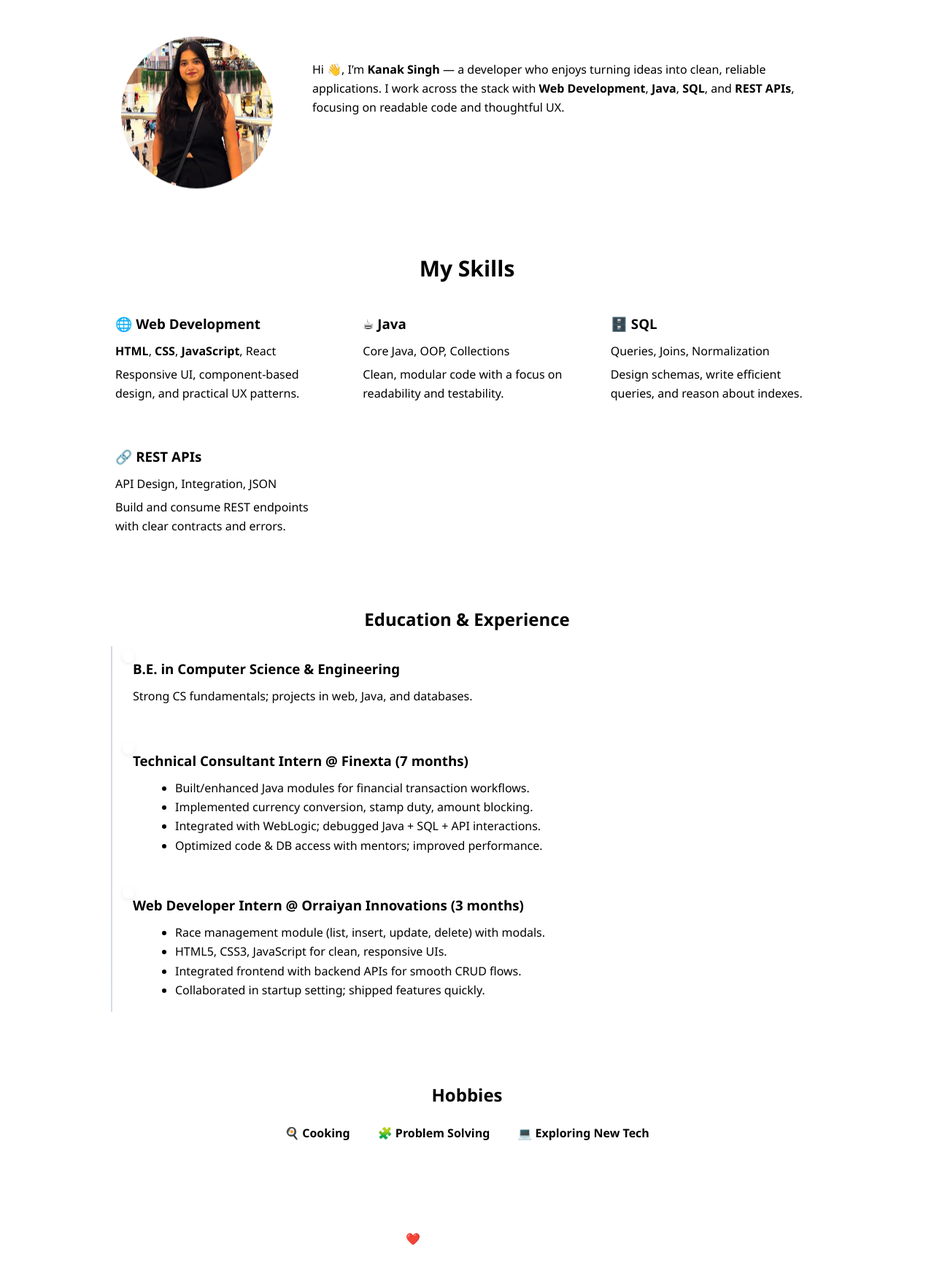
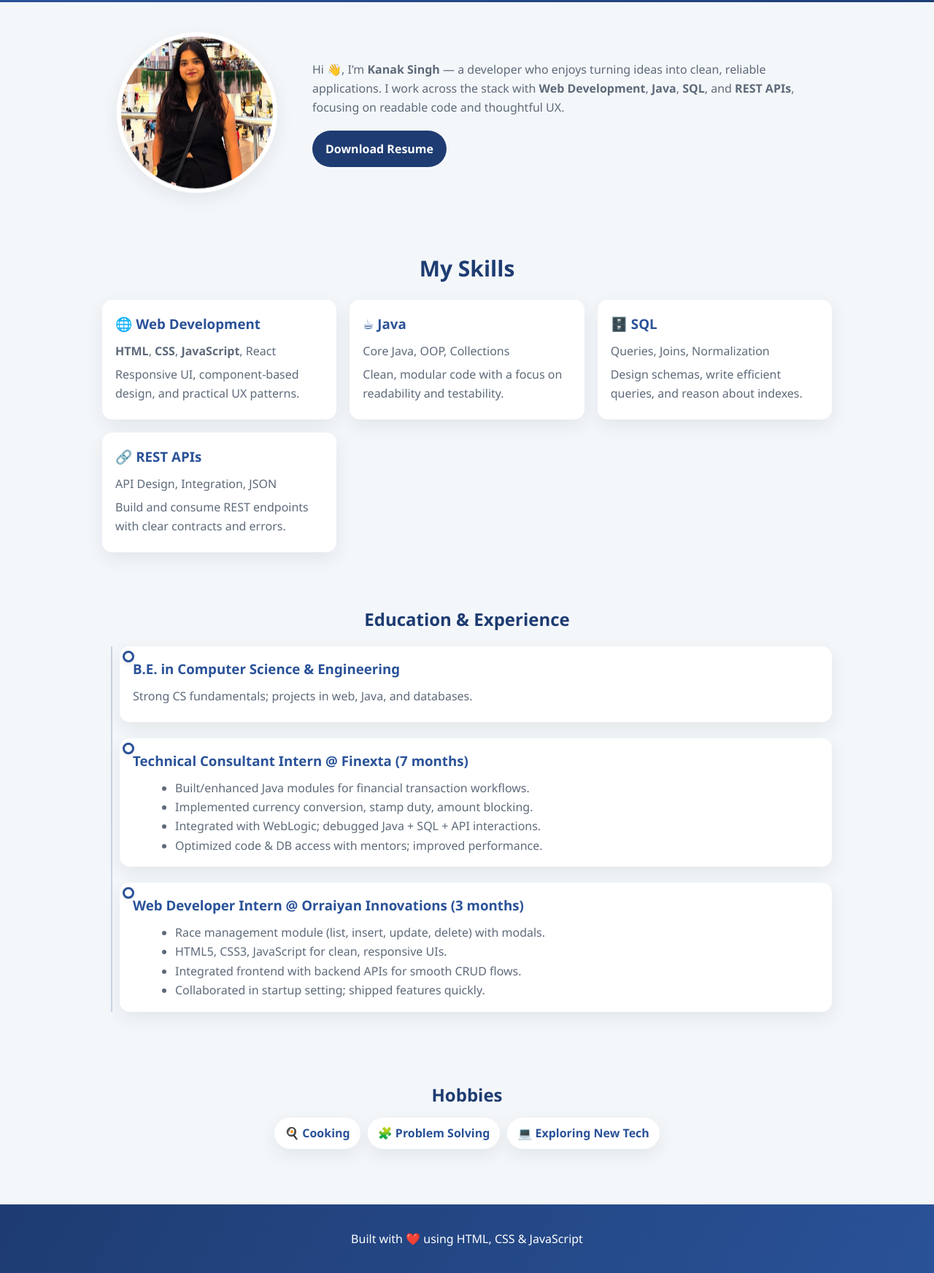
Before and after one commit to Kanak045/fortunecloud_project_work, a plain HTML site: page about.html in a window 1280 px wide. Shown: the part 219-1964 px from the top of the page at 73% size. Drawn offline with Linux system fonts and the light colour scheme.

Commit message:
Cleaned and resolved CSS file

```diff
--- a/about.css
+++ b/about.css
@@ -1,327 +1,306 @@
-<<<<<<< HEAD
 /* ========= Theme Vars ========= */
-:root{
-  --bg:#f4f7fa;
-  --text:#222;
-  --muted:#5e6a7a;
-  --brand1:#1e3c72;
-  --brand2:#2a5298;
-  --card:#fff;
-  --shadow:0 8px 24px rgba(16,24,40,.08);
-  --radius:14px;
+:root {
+  --bg: #f4f7fa;
+  --text: #222;
+  --muted: #5e6a7a;
+  --brand1: #1e3c72;
+  --brand2: #2a5298;
+  --card: #fff;
+  --shadow: 0 8px 24px rgba(16, 24, 40, 0.08);
+  --radius: 14px;
 }
 
-*{box-sizing:border-box}
-html{scroll-behavior:smooth}
-body{
-  margin:0;
-  font-family:'Segoe UI', Tahoma, Geneva, Verdana, sans-serif;
-  line-height:1.65;
-  background:var(--bg);
-  color:var(--text);
+* {
+  box-sizing: border-box;
+}
+html {
+  scroll-behavior: smooth;
+}
+body {
+  margin: 0;
+  font-family: 'Segoe UI', Tahoma, Geneva, Verdana, sans-serif;
+  line-height: 1.65;
+  background: var(--bg);
+  color: var(--text);
 }
 
 /* ========= Layout Helpers ========= */
-.container{ max-width:1000px; margin:0 auto; padding:0 20px; }
+.container {
+  max-width: 1000px;
+  margin: 0 auto;
+  padding: 0 20px;
+}
 
 /* ========= Header ========= */
-.site-header{
-  padding:64px 20px 48px;
-  text-align:center;
-  color:#fff;
+.site-header {
+  padding: 64px 20px 48px;
+  text-align: center;
+  color: #fff;
   background: linear-gradient(120deg, var(--brand1), var(--brand2), var(--brand1));
   background-size: 200% 200%;
   animation: gradientShift 14s ease infinite;
   position: relative;
-  overflow:hidden;
+  overflow: hidden;
 }
-.site-header h1{ margin:0 0 8px; font-size:clamp(28px, 5vw, 44px); font-weight:800; letter-spacing:.3px; }
-.subtitle{ margin:0; opacity:.95; font-size:clamp(14px, 2.5vw, 18px) }
+.site-header h1 {
+  margin: 0 0 8px;
+  font-size: clamp(28px, 5vw, 44px);
+  font-weight: 800;
+  letter-spacing: 0.3px;
+}
+.subtitle {
+  margin: 0;
+  opacity: 0.95;
+  font-size: clamp(14px, 2.5vw, 18px);
+}
 
-@keyframes gradientShift{
-  0%{background-position:0% 50%}
-  50%{background-position:100% 50%}
-  100%{background-position:0% 50%}
+@keyframes gradientShift {
+  0% {
+    background-position: 0% 50%;
+  }
+  50% {
+    background-position: 100% 50%;
+  }
+  100% {
+    background-position: 0% 50%;
+  }
 }
 
 /* ========= Intro ========= */
-.intro{
-  display:grid;
+.intro {
+  display: grid;
   grid-template-columns: 260px 1fr;
-  gap:28px;
-  align-items:center;
-  padding:42px 0;
+  gap: 28px;
+  align-items: center;
+  padding: 42px 0;
 }
-.intro-media{
-  display:flex; justify-content:center;
+.intro-media {
+  display: flex;
+  justify-content: center;
 }
-.profile-pic{
-  width:220px; height:220px; border-radius:50%;
-  object-fit:cover; border:6px solid #fff;
+.profile-pic {
+  width: 220px;
+  height: 220px;
+  border-radius: 50%;
+  object-fit: cover;
+  border: 6px solid #fff;
   box-shadow: var(--shadow);
 }
-.float-up{ animation: float 5.5s ease-in-out infinite; }
-@keyframes float{
-  0%{ transform: translateY(0) }
-  50%{ transform: translateY(-10px) }
-  100%{ transform: translateY(0) }
+.float-up {
+  animation: float 5.5s ease-in-out infinite;
 }
-.intro-text p{ margin:0 0 18px; color:var(--muted) }
+@keyframes float {
+  0% {
+    transform: translateY(0);
+  }
+  50% {
+    transform: translateY(-10px);
+  }
+  100% {
+    transform: translateY(0);
+  }
+}
+.intro-text p {
+  margin: 0 0 18px;
+  color: var(--muted);
+}
 
-.quick-actions{ display:flex; gap:12px; flex-wrap:wrap; }
-.btn{
-  display:inline-block; text-decoration:none; font-weight:700;
-  padding:12px 18px; border-radius:999px; transition: all .2s ease;
+.quick-actions {
+  display: flex;
+  gap: 12px;
+  flex-wrap: wrap;
 }
-.btn.primary{ background:var(--brand1); color:#fff; }
-.btn.primary:hover{ background:var(--brand2); transform: translateY(-1px); }
-.btn.ghost{ border:2px solid var(--brand1); color:var(--brand1); }
-.btn.ghost:hover{ background:rgba(30,60,114,.06); transform: translateY(-1px); }
+.btn {
+  display: inline-block;
+  text-decoration: none;
+  font-weight: 700;
+  padding: 12px 18px;
+  border-radius: 999px;
+  transition: all 0.2s ease;
+}
+.btn.primary {
+  background: var(--brand1);
+  color: #fff;
+}
+.btn.primary:hover {
+  background: var(--brand2);
+  transform: translateY(-1px);
+}
+.btn.ghost {
+  border: 2px solid var(--brand1);
+  color: var(--brand1);
+}
+.btn.ghost:hover {
+  background: rgba(30, 60, 114, 0.06);
+  transform: translateY(-1px);
+}
 
 /* ========= Skills ========= */
-.skills-section{ padding:36px 0; text-align:center; }
-.skills-section h2{ font-size:clamp(22px, 3.6vw, 30px); margin:0 0 18px; color:var(--brand1) }
+.skills-section {
+  padding: 36px 0;
+  text-align: center;
+}
+.skills-section h2 {
+  font-size: clamp(22px, 3.6vw, 30px);
+  margin: 0 0 18px;
+  color: var(--brand1);
+}
 
-.skills-grid{
-  display:grid;
+.skills-grid {
+  display: grid;
   grid-template-columns: repeat(auto-fit, minmax(240px, 1fr));
-  gap:18px;
+  gap: 18px;
 }
-.skill-card{
-  background:var(--card);
+.skill-card {
+  background: var(--card);
   border-radius: var(--radius);
-  padding:18px 18px 16px;
+  padding: 18px 18px 16px;
   box-shadow: var(--shadow);
-  text-align:left;
-  transition: transform .22s ease, box-shadow .22s ease;
+  text-align: left;
+  transition: transform 0.22s ease, box-shadow 0.22s ease;
 }
-.skill-card:hover{ transform: translateY(-6px); box-shadow:0 14px 34px rgba(16,24,40,.12) }
-.skill-card h3{ margin:0 0 8px; color:var(--brand2) }
-.skill-card p{ margin:6px 0; color:var(--muted) }
+.skill-card:hover {
+  transform: translateY(-6px);
+  box-shadow: 0 14px 34px rgba(16, 24, 40, 0.12);
+}
+.skill-card h3 {
+  margin: 0 0 8px;
+  color: var(--brand2);
+}
+.skill-card p {
+  margin: 6px 0;
+  color: var(--muted);
+}
 
 /* ========= Timeline ========= */
-.timeline-section{ padding:36px 0; text-align:center; }
-.timeline-section h2{ color:var(--brand1); margin:0 0 18px; }
+.timeline-section {
+  padding: 36px 0;
+  text-align: center;
+}
+.timeline-section h2 {
+  color: var(--brand1);
+  margin: 0 0 18px;
+}
 
-.timeline{
-  position:relative;
+.timeline {
+  position: relative;
   margin: 8px 0 0;
   padding-left: 24px;
 }
-.timeline::before{
-  content:""; position:absolute; left:12px; top:0; bottom:0;
-  width:2px; background: linear-gradient(180deg, rgba(30,60,114,.2), rgba(42,82,152,.2));
+.timeline::before {
+  content: "";
+  position: absolute;
+  left: 12px;
+  top: 0;
+  bottom: 0;
+  width: 2px;
+  background: linear-gradient(180deg, rgba(30, 60, 114, 0.2), rgba(42, 82, 152, 0.2));
 }
-.tl-item{ position:relative; margin: 18px 0 22px; }
-.tl-dot{
-  position:absolute; left:4px; top:6px; width:16px; height:16px; border-radius:50%;
-  background: #fff; border:3px solid var(--brand2); box-shadow: 0 2px 6px rgba(0,0,0,.08);
+.tl-item {
+  position: relative;
+  margin: 18px 0 22px;
 }
-.tl-card{
-  background:var(--card); box-shadow: var(--shadow);
-  border-radius: var(--radius); padding:16px 18px; text-align:left;
+.tl-dot {
+  position: absolute;
+  left: 4px;
+  top: 6px;
+  width: 16px;
+  height: 16px;
+  border-radius: 50%;
+  background: #fff;
+  border: 3px solid var(--brand2);
+  box-shadow: 0 2px 6px rgba(0, 0, 0, 0.08);
 }
-.tl-card h3{ margin:0 0 8px; color:var(--brand2) }
-.tl-card p{ margin:6px 0; color:var(--muted) }
-.tl-card ul{ margin:6px 0 0 18px; color:var(--muted) }
+.tl-card {
+  background: var(--card);
+  box-shadow: var(--shadow);
+  border-radius: var(--radius);
+  padding: 16px 18px;
+  text-align: left;
+}
+.tl-card h3 {
+  margin: 0 0 8px;
+  color: var(--brand2);
+}
+.tl-card p {
+  margin: 6px 0;
+  color: var(--muted);
+}
+.tl-card ul {
+  margin: 6px 0 0 18px;
+  color: var(--muted);
+}
 
 /* ========= Hobbies ========= */
-.hobbies{ padding:36px 0; text-align:center; }
-.hobbies h2{ color:var(--brand1); margin:0 0 12px; }
-.chips{ display:flex; justify-content:center; flex-wrap:wrap; gap:10px; }
-.chip{
-  background:var(--card); border-radius:999px; padding:8px 14px;
-  box-shadow: var(--shadow); font-weight:600; color:var(--brand2);
+.hobbies {
+  padding: 36px 0;
+  text-align: center;
+}
+.hobbies h2 {
+  color: var(--brand1);
+  margin: 0 0 12px;
+}
+.chips {
+  display: flex;
+  justify-content: center;
+  flex-wrap: wrap;
+  gap: 10px;
+}
+.chip {
+  background: var(--card);
+  border-radius: 999px;
+  padding: 8px 14px;
+  box-shadow: var(--shadow);
+  font-weight: 600;
+  color: var(--brand2);
 }
 
 /* ========= Footer ========= */
-.site-footer{
-  margin-top:40px; padding:18px 20px; text-align:center; color:#fff;
+.site-footer {
+  margin-top: 40px;
+  padding: 18px 20px;
+  text-align: center;
+  color: #fff;
   background: linear-gradient(120deg, var(--brand1), var(--brand2));
 }
 
 /* ========= Reveal on Scroll ========= */
-.fade-in{
-  opacity:0; transform: translateY(26px);
-  transition: opacity .6s ease, transform .6s ease;
+.fade-in {
+  opacity: 0;
+  transform: translateY(26px);
+  transition: opacity 0.6s ease, transform 0.6s ease;
 }
-.fade-in.show{
-  opacity:1; transform: translateY(0);
+.fade-in.show {
+  opacity: 1;
+  transform: translateY(0);
 }
 
 /* Staggered reveal (nice touch) */
-.skills-grid .skill-card:nth-child(1){ transition-delay: .05s }
-.skills-grid .skill-card:nth-child(2){ transition-delay: .10s }
-.skills-grid .skill-card:nth-child(3){ transition-delay: .15s }
-.skills-grid .skill-card:nth-child(4){ transition-delay: .20s }
+.skills-grid .skill-card:nth-child(1) {
+  transition-delay: 0.05s;
+}
+.skills-grid .skill-card:nth-child(2) {
+  transition-delay: 0.1s;
+}
+.skills-grid .skill-card:nth-child(3) {
+  transition-delay: 0.15s;
+}
+.skills-grid .skill-card:nth-child(4) {
+  transition-delay: 0.2s;
+}
 
 /* ========= Responsive ========= */
-@media (max-width: 820px){
-  .intro{ grid-template-columns: 1fr; text-align:center }
-  .intro-text p{ margin-left:auto; margin-right:auto; max-width:640px }
-  .intro-media{ order:-1 } /* put photo on top for mobile */
+@media (max-width: 820px) {
+  .intro {
+    grid-template-columns: 1fr;
+    text-align: center;
+  }
+  .intro-text p {
+    margin-left: auto;
+    margin-right: auto;
+    max-width: 640px;
+  }
+  .intro-media {
+    order: -1; /* put photo on top for mobile */
+  }
 }
-=======
-/* ========= Theme Vars ========= */
-:root{
-  --bg:#f4f7fa;
-  --text:#222;
-  --muted:#5e6a7a;
-  --brand1:#1e3c72;
-  --brand2:#2a5298;
-  --card:#fff;
-  --shadow:0 8px 24px rgba(16,24,40,.08);
-  --radius:14px;
-}
-
-*{box-sizing:border-box}
-html{scroll-behavior:smooth}
-body{
-  margin:0;
-  font-family:'Segoe UI', Tahoma, Geneva, Verdana, sans-serif;
-  line-height:1.65;
-  background:var(--bg);
-  color:var(--text);
-}
-
-/* ========= Layout Helpers ========= */
-.container{ max-width:1000px; margin:0 auto; padding:0 20px; }
-
-/* ========= Header ========= */
-.site-header{
-  padding:64px 20px 48px;
-  text-align:center;
-  color:#fff;
-  background: linear-gradient(120deg, var(--brand1), var(--brand2), var(--brand1));
-  background-size: 200% 200%;
-  animation: gradientShift 14s ease infinite;
-  position: relative;
-  overflow:hidden;
-}
-.site-header h1{ margin:0 0 8px; font-size:clamp(28px, 5vw, 44px); font-weight:800; letter-spacing:.3px; }
-.subtitle{ margin:0; opacity:.95; font-size:clamp(14px, 2.5vw, 18px) }
-
-@keyframes gradientShift{
-  0%{background-position:0% 50%}
-  50%{background-position:100% 50%}
-  100%{background-position:0% 50%}
-}
-
-/* ========= Intro ========= */
-.intro{
-  display:grid;
-  grid-template-columns: 260px 1fr;
-  gap:28px;
-  align-items:center;
-  padding:42px 0;
-}
-.intro-media{
-  display:flex; justify-content:center;
-}
-.profile-pic{
-  width:220px; height:220px; border-radius:50%;
-  object-fit:cover; border:6px solid #fff;
-  box-shadow: var(--shadow);
-}
-.float-up{ animation: float 5.5s ease-in-out infinite; }
-@keyframes float{
-  0%{ transform: translateY(0) }
-  50%{ transform: translateY(-10px) }
-  100%{ transform: translateY(0) }
-}
-.intro-text p{ margin:0 0 18px; color:var(--muted) }
-
-.quick-actions{ display:flex; gap:12px; flex-wrap:wrap; }
-.btn{
-  display:inline-block; text-decoration:none; font-weight:700;
-  padding:12px 18px; border-radius:999px; transition: all .2s ease;
-}
-.btn.primary{ background:var(--brand1); color:#fff; }
-.btn.primary:hover{ background:var(--brand2); transform: translateY(-1px); }
-.btn.ghost{ border:2px solid var(--brand1); color:var(--brand1); }
-.btn.ghost:hover{ background:rgba(30,60,114,.06); transform: translateY(-1px); }
-
-/* ========= Skills ========= */
-.skills-section{ padding:36px 0; text-align:center; }
-.skills-section h2{ font-size:clamp(22px, 3.6vw, 30px); margin:0 0 18px; color:var(--brand1) }
-
-.skills-grid{
-  display:grid;
-  grid-template-columns: repeat(auto-fit, minmax(240px, 1fr));
-  gap:18px;
-}
-.skill-card{
-  background:var(--card);
-  border-radius: var(--radius);
-  padding:18px 18px 16px;
-  box-shadow: var(--shadow);
-  text-align:left;
-  transition: transform .22s ease, box-shadow .22s ease;
-}
-.skill-card:hover{ transform: translateY(-6px); box-shadow:0 14px 34px rgba(16,24,40,.12) }
-.skill-card h3{ margin:0 0 8px; color:var(--brand2) }
-.skill-card p{ margin:6px 0; color:var(--muted) }
-
-/* ========= Timeline ========= */
-.timeline-section{ padding:36px 0; text-align:center; }
-.timeline-section h2{ color:var(--brand1); margin:0 0 18px; }
-
-.timeline{
-  position:relative;
-  margin: 8px 0 0;
-  padding-left: 24px;
-}
-.timeline::before{
-  content:""; position:absolute; left:12px; top:0; bottom:0;
-  width:2px; background: linear-gradient(180deg, rgba(30,60,114,.2), rgba(42,82,152,.2));
-}
-.tl-item{ position:relative; margin: 18px 0 22px; }
-.tl-dot{
-  position:absolute; left:4px; top:6px; width:16px; height:16px; border-radius:50%;
-  background: #fff; border:3px solid var(--brand2); box-shadow: 0 2px 6px rgba(0,0,0,.08);
-}
-.tl-card{
-  background:var(--card); box-shadow: var(--shadow);
-  border-radius: var(--radius); padding:16px 18px; text-align:left;
-}
-.tl-card h3{ margin:0 0 8px; color:var(--brand2) }
-.tl-card p{ margin:6px 0; color:var(--muted) }
-.tl-card ul{ margin:6px 0 0 18px; color:var(--muted) }
-
-/* ========= Hobbies ========= */
-.hobbies{ padding:36px 0; text-align:center; }
-.hobbies h2{ color:var(--brand1); margin:0 0 12px; }
-.chips{ display:flex; justify-content:center; flex-wrap:wrap; gap:10px; }
-.chip{
-  background:var(--card); border-radius:999px; padding:8px 14px;
-  box-shadow: var(--shadow); font-weight:600; color:var(--brand2);
-}
-
-/* ========= Footer ========= */
-.site-footer{
-  margin-top:40px; padding:18px 20px; text-align:center; color:#fff;
-  background: linear-gradient(120deg, var(--brand1), var(--brand2));
-}
-
-/* ========= Reveal on Scroll ========= */
-.fade-in{
-  opacity:0; transform: translateY(26px);
-  transition: opacity .6s ease, transform .6s ease;
-}
-.fade-in.show{
-  opacity:1; transform: translateY(0);
-}
-
-/* Staggered reveal (nice touch) */
-.skills-grid .skill-card:nth-child(1){ transition-delay: .05s }
-.skills-grid .skill-card:nth-child(2){ transition-delay: .10s }
-.skills-grid .skill-card:nth-child(3){ transition-delay: .15s }
-.skills-grid .skill-card:nth-child(4){ transition-delay: .20s }
-
-/* ========= Responsive ========= */
-@media (max-width: 820px){
-  .intro{ grid-template-columns: 1fr; text-align:center }
-  .intro-text p{ margin-left:auto; margin-right:auto; max-width:640px }
-  .intro-media{ order:-1 } /* put photo on top for mobile */
-}
->>>>>>> 37e9c3c0901a671c8847d94409ee5cf557ded75b
```
